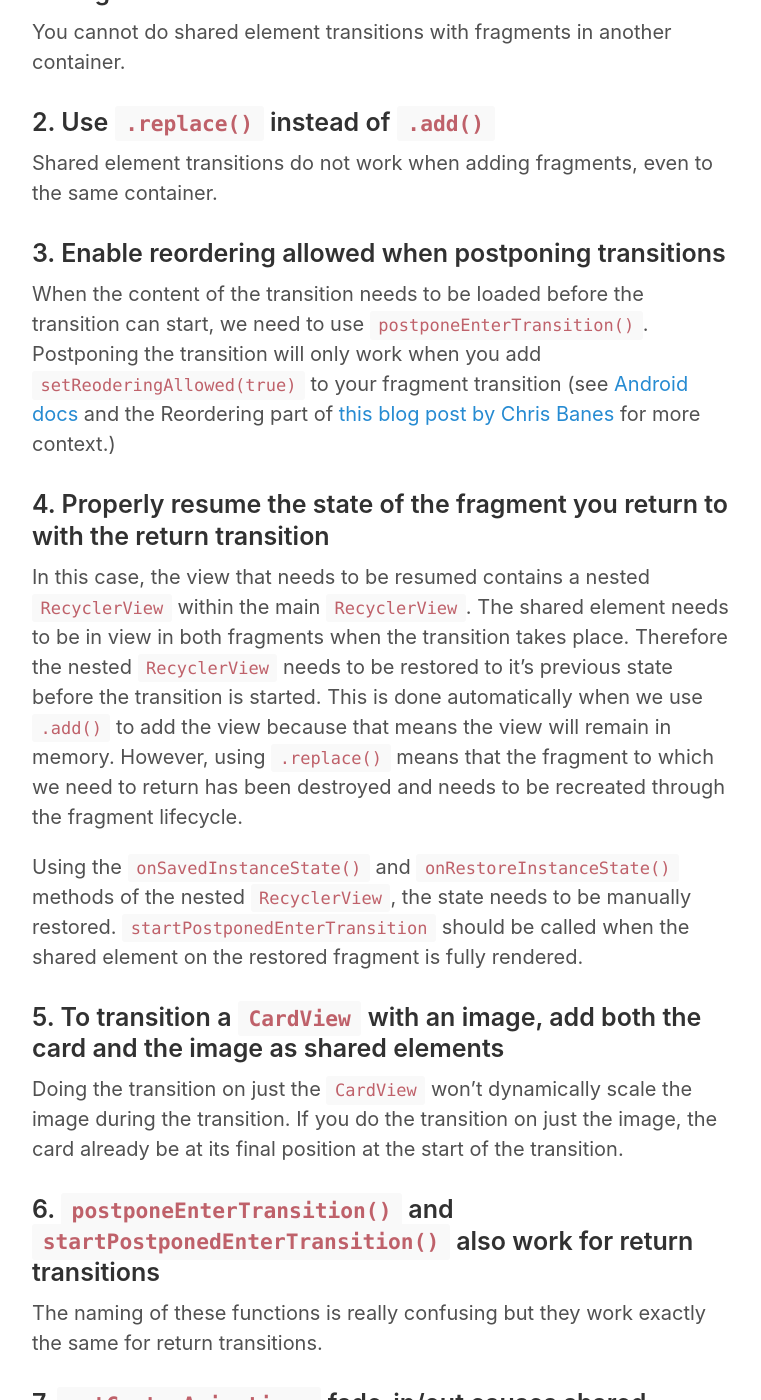
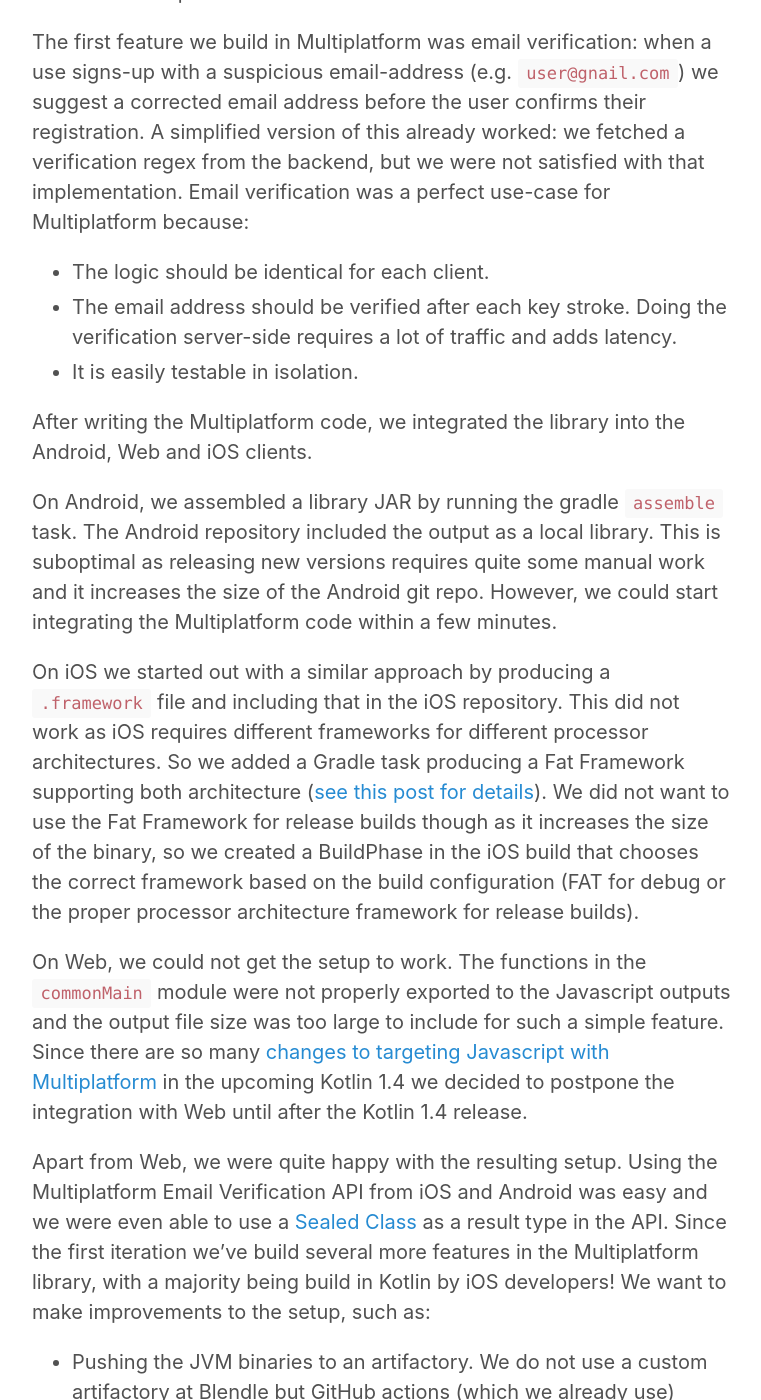
Before and after one commit to utwyko/utwyko.github.io, a Jekyll site: the page built from index.html, in a window 1280 px wide and 1400 px high, scrolled down 1024 px. Shown: the whole window, without its empty margins (258-1019 px from the left). Built offline with Jekyll 4.4.1, drawn with Linux system fonts in a browser that asks for light colours; the list of posts is cut into pages by our own code; some of the changed text lies outside the part shown.

Commit message:
Kotlin MPP post.

```diff
--- /dev/null
+++ b/Gemfile
@@ -0,0 +1,6 @@
+source "https://rubygems.org"
+
+gem "jekyll"
+gem "jekyll-gist"
+gem "jekyll-paginate"
+gem "jekyll-seo-tag"
--- a/_config.yml
+++ b/_config.yml
@@ -5,7 +5,7 @@
 title:               Wyko's Dev Log
 tagline:             Wyko Rijnsburger
 url:                 https://www.wykorijnsburger.nl
-paginate:            3
+paginate:            5
 baseurl:             ""
 analytics_id:        UA-92037356-1
 # Assets
@@ -32,6 +32,7 @@
 
 
 # Gems
-gems:
+plugins:
+  - jekyll-gist
   - jekyll-paginate
-  - jekyll-gist
+  - jekyll-seo-tag
--- /dev/null
+++ b/_posts/2020-08-14-multiplatform.md
@@ -0,0 +1,43 @@
+---
+layout: post
+title:  "Introducing Kotlin Multiplatform incrementally"
+date:   2020-08-14
+categories: Dev
+tags: [kotlin, multiplatform, mobile]
+---
+
+You can use Kotlin for cross-platform development using [Kotlin Multiplatform][mp]. Its approach differs from other cross-platform solutions such as Flutter and React Native: you can add it to existing codebases and it does not replace all platform-native code.
+
+At Blendle, we wanted to experiment with Kotlin Multiplatform on the Android, Web and iOS clients. Using a tool to build an actual production feature is usually the quickest way to evaluate a tool, so we tried to figure out the easiest and fastest way to do this. The setup also needed to be easily removeable. This was especially important for the web/iOS developers. Merging Multiplatform code back into the Android app is trivial as the majority of the Android codebase was already written in Kotlin, but this is not the case for the other platforms.
+
+We evaluated several approaches. I recommend checking out [this talk by Ben Asher and Alec Strong][kcmp] for an in depth evaluation of these approaches:
+- Merge Android/Web/iOS codebases into a single Git repository (a mono-repo), add multiplatform code there.
+- Duplicate the Multiplatform code in each client codebase.
+- Create a separate repo for Multiplatform code.
+
+We created a separate repo with its own CI pipeline. This isolated all Multiplatform code, apart from the integration into the clients, into a removable component.
+
+The first feature we build in Multiplatform was email verification: when a use signs-up with a suspicious email-address (e.g. `user@gnail.com`) we suggest a corrected email address before the user confirms their registration. A simplified version of this already worked: we fetched a verification regex from the backend, but we were not satisfied with that implementation. Email verification was a perfect use-case for Multiplatform because:
+* The logic should be identical for each client.
+* The email address should be verified after each key stroke. Doing the verification server-side requires a lot of traffic and adds latency.
+* It is easily testable in isolation.
+
+After writing the Multiplatform code, we integrated the library into the Android, Web and iOS clients.
+
+On Android, we assembled a library JAR by running the gradle `assemble` task. The Android repository included the output as a local library. This is suboptimal as releasing new versions requires quite some manual work and it increases the size of the Android git repo. However, we could start integrating the Multiplatform code within a few minutes.
+
+On iOS we started out with a similar approach by producing a `.framework` file and including that in the iOS repository. This did not work as iOS requires different frameworks for different processor architectures. So we added a Gradle task producing a Fat Framework supporting both architecture ([see this post for details][fat_framework]). We did not want to use the Fat Framework for release builds though as it increases the size of the binary, so we created a BuildPhase in the iOS build that chooses the correct framework based on the build configuration (FAT for debug or the proper processor architecture framework for release builds).
+
+On Web, we could not get the setup to work. The functions in the `commonMain` module were not properly exported to the Javascript outputs and the output file size was too large to include for such a simple feature. Since there are so many [changes to targeting Javascript with Multiplatform][kotlin_14m1] in the upcoming Kotlin 1.4 we decided to postpone the integration with Web until after the Kotlin 1.4 release.
+
+Apart from Web, we were quite happy with the resulting setup. Using the Multiplatform Email Verification API from iOS and Android was easy and we were even able to use a [Sealed Class][sealed_class] as a result type in the API. Since the first iteration we've build several more features in the Multiplatform library, with a majority being build in Kotlin by iOS developers! We want to make improvements to the setup, such as:
+
+* Pushing the JVM binaries to an artifactory. We do not use a custom artifactory at Blendle but GitHub actions (which we already use) offers [an easy way to publish packages][actions_packages].
+* Including the Multiplatform repository into the Android build process for debug builds so that we can test changes to the Multiplatform code without having to produce a JAR.
+
+[mp]: https://www.jetbrains.com/lp/mobilecrossplatform/
+[kcmp]: https://www.youtube.com/watch?v=je8aqW48JiA
+[fat_framework]: https://medium.com/@saschpe/kotlin-multiplatform-fat-framework-for-ios-cdd05ec479cb
+[actions_packages]: https://docs.github.com/en/packages/publishing-and-managing-packages/publishing-a-package
+[kotlin_14m1]: https://blog.jetbrains.com/kotlin/2020/03/kotlin-1-4-m1-released/
+[sealed_class]: https://kotlinlang.org/docs/reference/sealed-classes.html
```
Also changed, not shown: Gemfile.lock (added).
